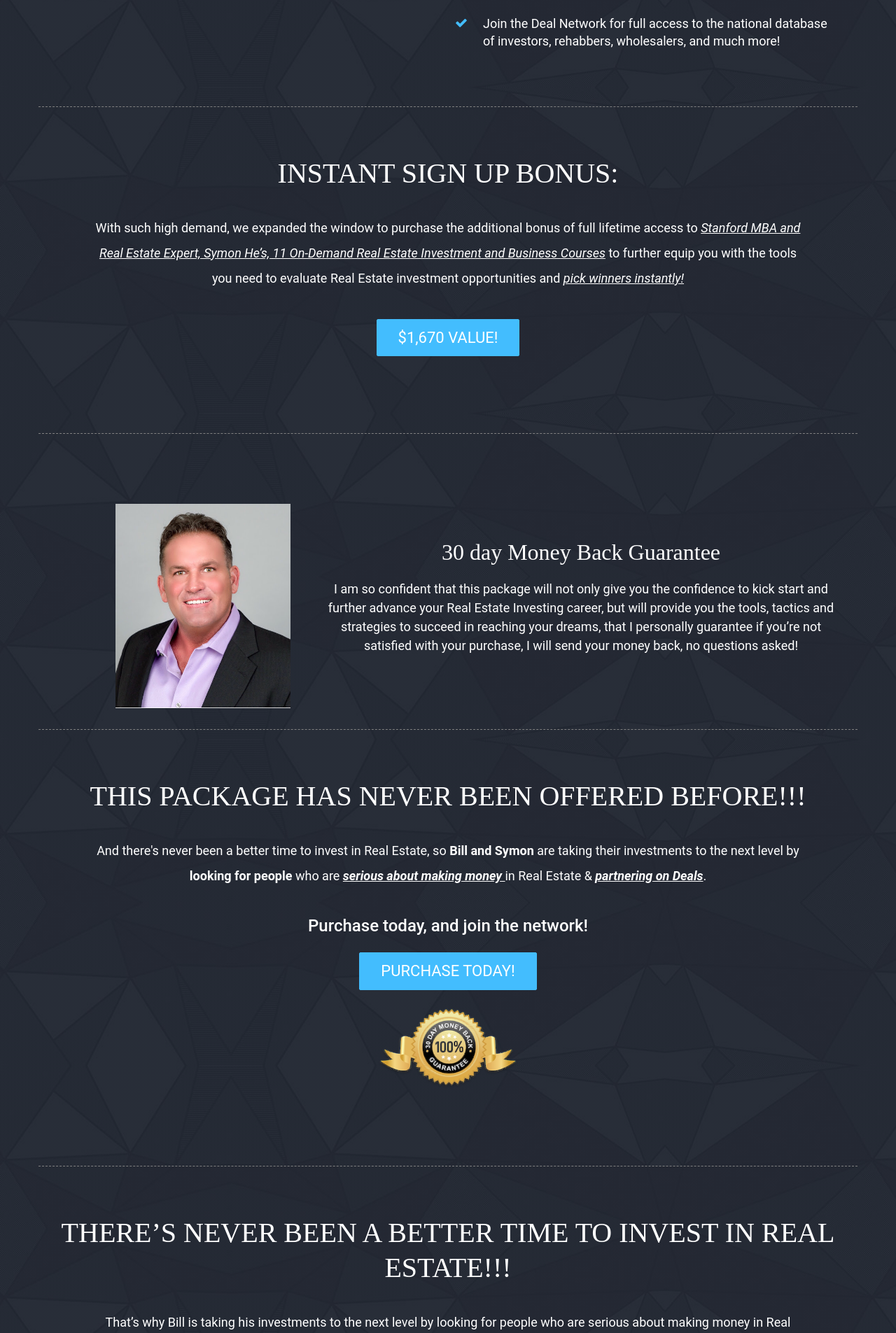
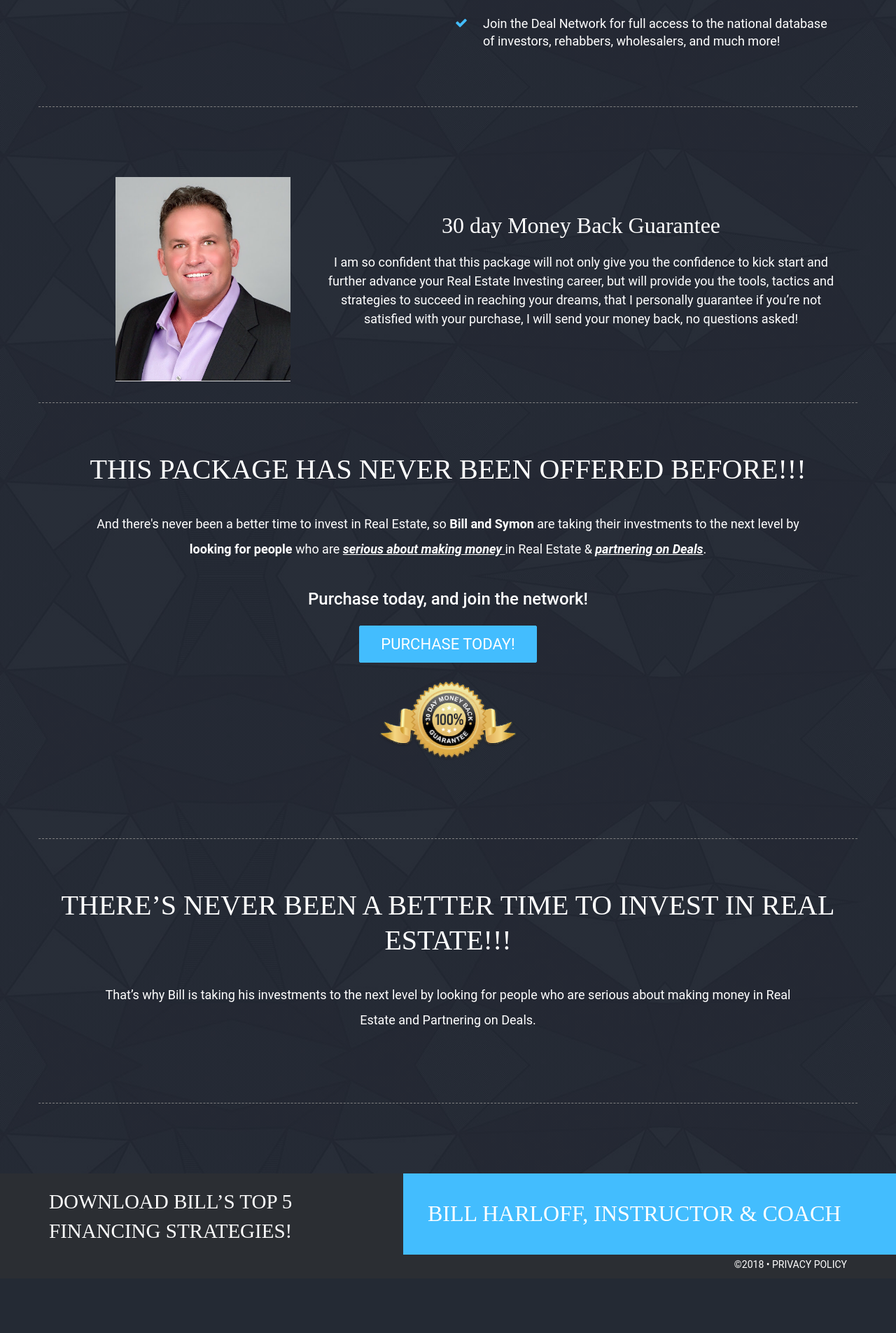
Before and after one commit to Alfeugeniomedia/Website, a Django app: page /livestreamcourse in a window 1280 px wide. Shown: the part 1515-3420 px from the top of the page at 70% size. After the commit the page ends 3327 px from the top, so only its background shows below. Run offline with Django 3.2, Linux system fonts and the light colour scheme; some libraries are stand-ins or nearby versions; some web fonts are replaced.

Commit message:
livestreamcources updated

```diff
--- a/templates/livestreamcourses.html
+++ b/templates/livestreamcourses.html
@@ -292,13 +292,7 @@
                 </div>
             </section>
 
-			<div class="col-md-12 what_you_get webinar_packages">
-				<div class="funnel_head packagehead text-right">INSTANT SIGN UP BONUS:</div>
-                <p>With such high demand, we expanded the window to purchase the additional bonus of full lifetime access to <em><u>Stanford MBA and Real Estate Expert, Symon He’s, 11 On-Demand Real Estate Investment and Business Courses</u></em> to further equip you with the tools you need to evaluate Real Estate investment opportunities and <em><u>pick winners instantly!</u></em></p>
-               <div class="more_pages text-center">
-                    <button class="btn btn-info">$1,670 VALUE!</button>
-               </div>
-			</div>
+
 
             <div class="col-md-12 what_you_get join_us">
 				<div class="col-md-4 col-sm-4">
```
